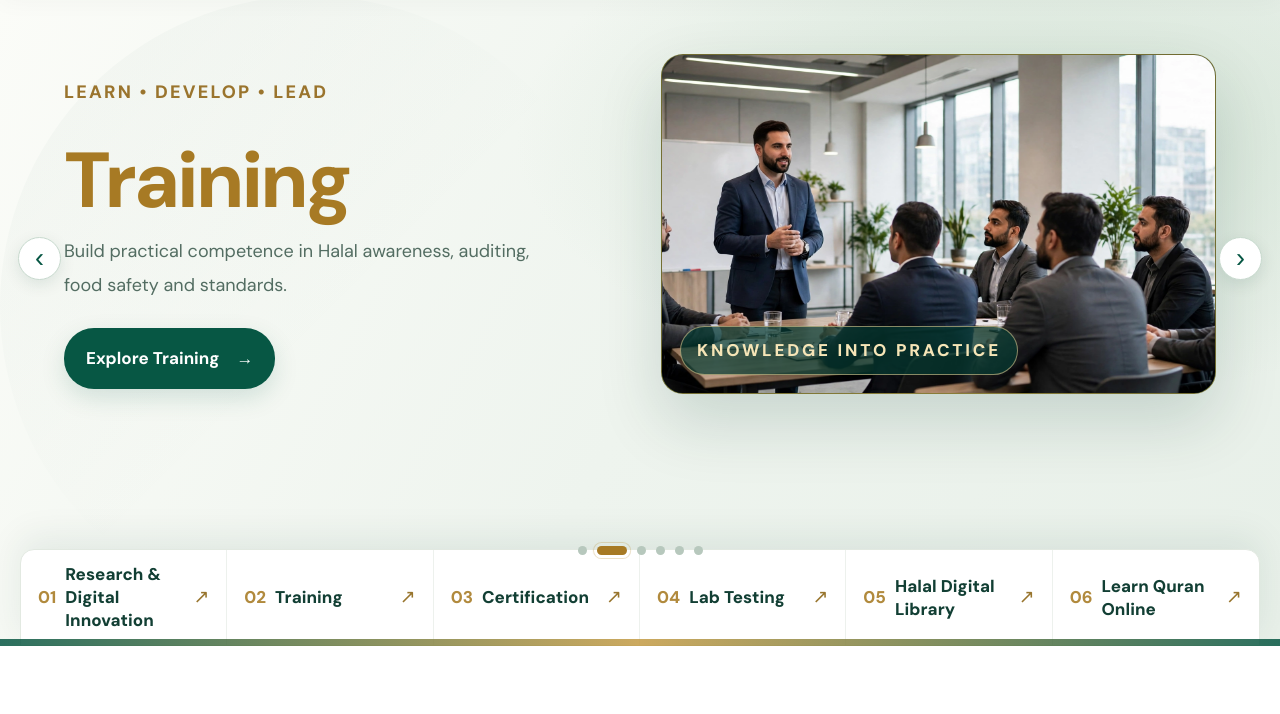
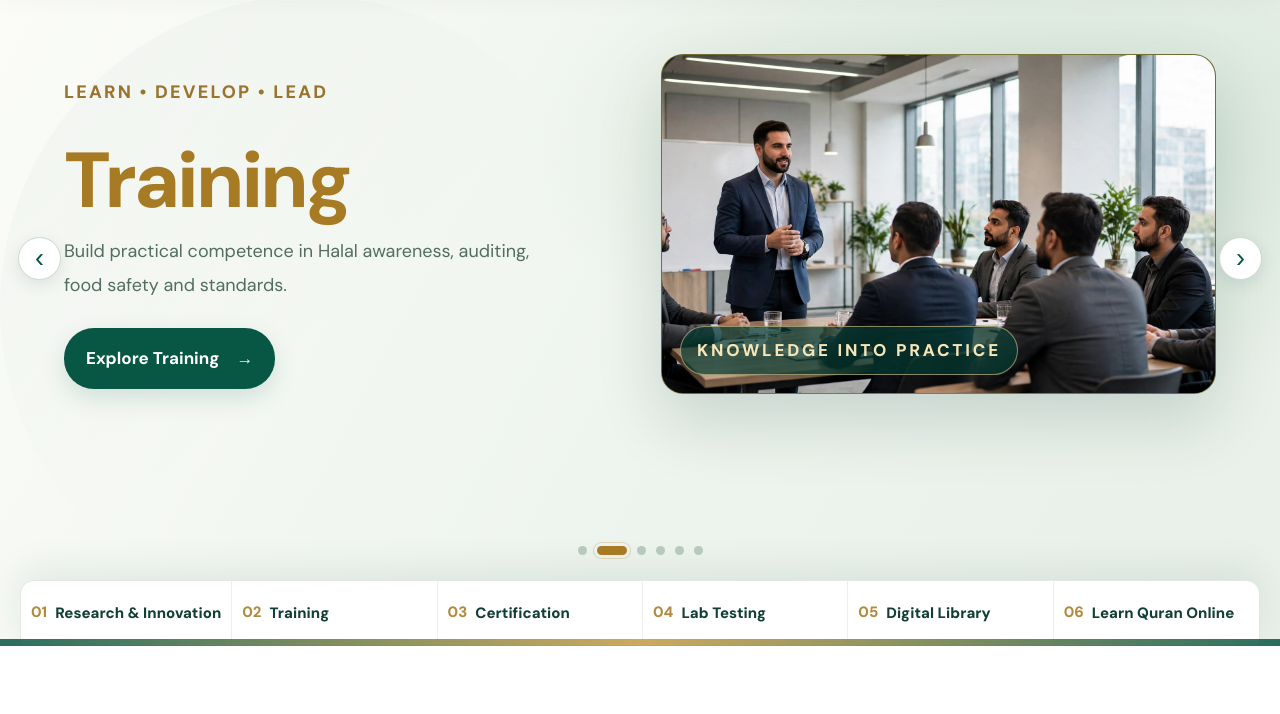
Before and after one commit to infoirihub/iri, a plain HTML site: page index.html in a window 1280 px wide. Shown: the part 86-800 px from the top of the page. Drawn offline with nearby package versions, Linux system fonts and the light colour scheme.

Commit message:
Fix hero service strip: one-line labels, smaller size

```diff
--- a/index.html
+++ b/index.html
@@ -10,7 +10,7 @@
 <link rel="preconnect" href="https://fonts.googleapis.com">
   <link rel="preconnect" href="https://fonts.gstatic.com" crossorigin>
   <link href="https://fonts.googleapis.com/css2?family=DM+Sans:wght@400;500;600;700;800&display=swap" rel="stylesheet">
-  <link rel="stylesheet" href="styles.css?v=quran-hero-1">
+  <link rel="stylesheet" href="styles.css?v=strip-1">
 </head>
 <body>
 <a class="skip-link" href="#main-content">Skip to content</a>
@@ -55,12 +55,12 @@
     <button class="is-active" type="button" aria-label="Research &amp; Digital Innovation" aria-current="true"></button><button type="button" aria-label="Training"></button><button type="button" aria-label="Certification"></button><button type="button" aria-label="Lab Testing"></button><button type="button" aria-label="Halal Digital Library"></button><button type="button" aria-label="Learn Quran Online"></button>
   </div>
   <div class="hero-service-strip">
-    <a href="research.html"><span>01</span><b>Research &amp; Digital Innovation</b><i>↗</i></a>
-    <a href="training.html"><span>02</span><b>Training</b><i>↗</i></a>
-    <a href="certification.html"><span>03</span><b>Certification</b><i>↗</i></a>
-    <a href="index.html#laboratory-testing"><span>04</span><b>Lab Testing</b><i>↗</i></a>
-    <a href="library.html"><span>05</span><b>Halal Digital Library</b><i>↗</i></a>
-    <a href="quran.html"><span>06</span><b>Learn Quran Online</b><i>↗</i></a>
+    <a href="research.html"><span>01</span><b>Research &amp; Innovation</b></a>
+    <a href="training.html"><span>02</span><b>Training</b></a>
+    <a href="certification.html"><span>03</span><b>Certification</b></a>
+    <a href="index.html#laboratory-testing"><span>04</span><b>Lab Testing</b></a>
+    <a href="library.html"><span>05</span><b>Digital Library</b></a>
+    <a href="quran.html"><span>06</span><b>Learn Quran Online</b></a>
   </div>
 </section>
 <section class="intro section" id="about"><div class="section-kicker">WHO WE ARE</div><div class="intro-grid"><h2>A bridge between <em>Halal knowledge</em> and industry practice.</h2><p>Halal Research Web is a unified platform for people and organisations seeking clear answers, practical learning, product-testing connections and reliable guidance across the Halal food ecosystem. We bring Shariah insight, technical understanding and standards-based thinking together.</p></div>
--- a/styles.css
+++ b/styles.css
@@ -160,10 +160,10 @@ footer{border-top:1px solid var(--line)}
 .hero-pagination button{width:9px;height:9px;border:0;border-radius:50%;padding:0;background:#b7c8bd;cursor:pointer;transition:all .25s}
 .hero-pagination button.is-active{width:27px;border-radius:8px;background:#b78a2d}
 .hero-service-strip{position:absolute;bottom:0;left:0;right:0;display:grid;grid-template-columns:repeat(6,1fr);max-width:1240px;margin:auto;background:#fff;border:1px solid #e2e9e1;border-radius:14px 14px 0 0;box-shadow:0 -8px 30px rgba(10,65,46,.06);overflow:hidden}
-.hero-service-strip a{min-height:68px;display:flex;align-items:center;gap:9px;padding:12px 15px;text-decoration:none;border-right:1px solid #edf1ed;color:#123f34;transition:background .2s}
+.hero-service-strip a{min-height:64px;display:flex;align-items:center;gap:8px;padding:12px 10px;white-space:nowrap;text-decoration:none;border-right:1px solid #edf1ed;color:#123f34;transition:background .2s}
 .hero-service-strip a:last-child{border:0}.hero-service-strip a:hover{background:#edf5ef}
-.hero-service-strip span{font-size:17px;color:#b18a3d;font-weight:800}.hero-service-strip b{font-size:17px;line-height:1.35;flex:1}.hero-service-strip i{font-style:normal;color:#98752d}
-@media(max-width:850px){.hero-carousel{padding:42px 26px 105px;min-height:640px}.hero-slides{min-height:450px}.hero-slide{grid-template-columns:1fr;gap:22px}.hero-slide-copy{max-width:100%}.hero-art{height:190px}.hero-art-symbol{font-size:90px}.hero-control{top:43%}.hero-prev{left:7px}.hero-next{right:7px}.hero-pagination{bottom:83px}.hero-service-strip{grid-template-columns:repeat(6,minmax(130px,1fr));overflow-x:auto}.hero-service-strip a{padding:10px;min-height:65px}.hero-service-strip b{font-size:18px}}
+.hero-service-strip span{font-size:15px;color:#b18a3d;font-weight:800;white-space:nowrap}.hero-service-strip b{font-size:15px;line-height:1.35;flex:1;white-space:nowrap;min-width:0;overflow:hidden;text-overflow:ellipsis}.hero-service-strip i{font-style:normal;color:#98752d}
+@media(max-width:850px){.hero-carousel{padding:42px 26px 105px;min-height:640px}.hero-slides{min-height:450px}.hero-slide{grid-template-columns:1fr;gap:22px}.hero-slide-copy{max-width:100%}.hero-art{height:190px}.hero-art-symbol{font-size:90px}.hero-control{top:43%}.hero-prev{left:7px}.hero-next{right:7px}.hero-pagination{bottom:83px}.hero-service-strip{grid-template-columns:repeat(6,minmax(130px,1fr));overflow-x:auto}.hero-service-strip a{padding:10px;min-height:65px}.hero-service-strip b{font-size:15px}}
 @media(max-width:520px){.hero-carousel{padding:32px 22px 105px;min-height:620px}.hero-slides{min-height:450px}.hero-slide-copy h1,.hero-slide-copy h2{font-size:43px}.hero-slide-copy .hero-lead{font-size:18px}.hero-art{height:175px}.hero-control{width:34px;height:34px;font-size:22px}.hero-service-strip{left:0;right:0}.hero-service-strip a{min-width:125px}.hero-pagination{bottom:83px}}
 @media(prefers-reduced-motion:reduce){.hero-slide,.hero-pagination button{transition:none}}
 
@@ -296,14 +296,14 @@ footer{border-top:1px solid var(--line)}
   box-shadow:0 -12px 35px rgba(10,65,46,.08);
 }
 .hero-service-strip a{
-  min-height:76px;
-  padding:13px 17px;
+  min-height:64px;
+  padding:12px 10px;
 }
 .hero-service-strip a:hover,.hero-service-strip a:focus-visible{
   background:#f0f5ef;
 }
 .hero-service-strip b{
-  font-size:17px;
+  font-size:15px;
   font-weight:800;
   letter-spacing:.05px;
 }
```
Also changed, not shown: 404.html (+1 -1 lines), certification.html (+1 -1 lines), digital-library.html (+1 -1 lines), ebooks.html (+1 -1 lines), library.html (+1 -1 lines), media.html (+1 -1 lines), platform.html (+1 -1 lines), privacy.html (+1 -1 lines), quran.html (+1 -1 lines), research.html (+1 -1 lines), training.html (+1 -1 lines).
